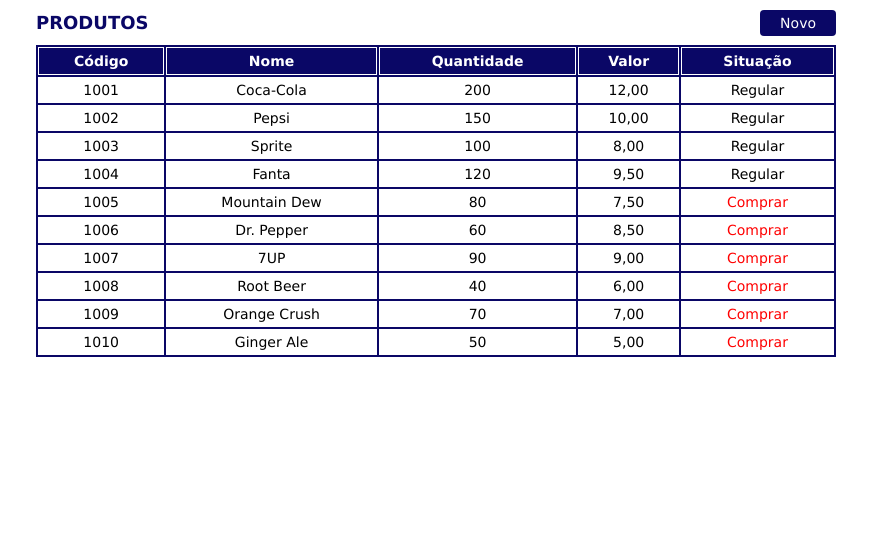
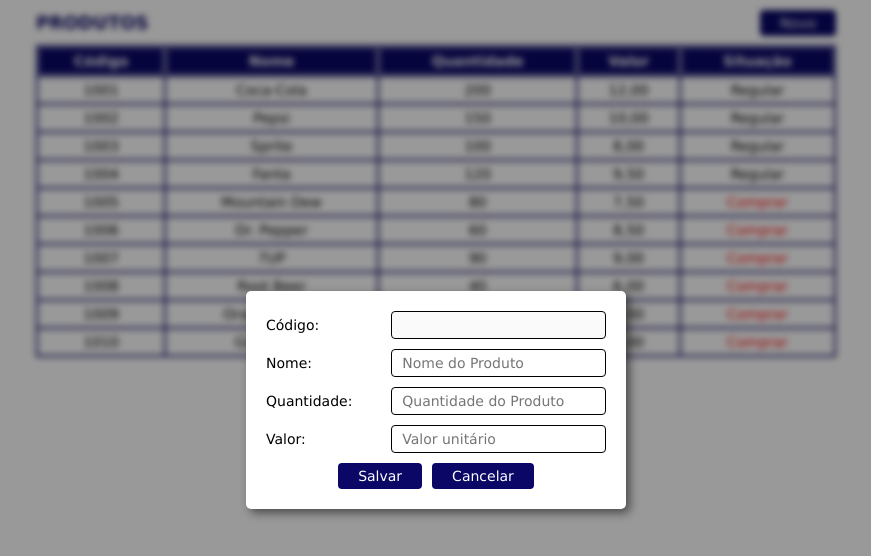
Before and after one commit to BrenoF013/ProdutosJS, a plain HTML site: page index.html in a window 1280 px wide. Both pictures are taken after a click on the button "Novo". Shown: the whole page, without its empty margins (204-1075 px from the left). Drawn offline with Linux system fonts and the light colour scheme.

Commit message:
recebimentos de valores e botões
adicionado:

-funcionalidade nos botões
-recebimento de valores

```diff
--- a/index.html
+++ b/index.html
@@ -26,8 +26,8 @@
 			<input type="number" id="txtValor" min="0" max="99999" step="0.01" placeholder="Valor unitário">
 		</div>
 		<div>
-			<button>Salvar</button>
-			<button>Cancelar</button>
+			<button class="salvarbtn">Salvar</button>
+			<button class="cancelarbtn">Cancelar</button>
 		</div>
 	</section>
 	<main>
--- a/js/script.js
+++ b/js/script.js
@@ -22,5 +22,44 @@
     const localSituacao = linhasProdutos[i].children[4];
 
     localSituacao.innerHTML = verificarSituacaoEstoque(localQuantidade.textContent)
+}
 
+/* remover o escondido,receber valor e cancelar */
+
+
+const botao = document.querySelector ('.btnNovo');
+botao.addEventListener('click',function(e)
+{
+    e.preventDefault()
+    const escondido = document.querySelector('.block');
+    const areaNovoproduto = document.querySelector('.areaNovoProduto');
+    areaNovoproduto.classList.remove ("escondido");
+    escondido.classList.remove("escondido");
+
+
+    const codigo = document.querySelector('#txtCodigo');
+    const nome = document.querySelector('#txtNome');
+    const quantidade = document.querySelector('#txtQtd');
+    const valor = document.querySelector('#txtValor');
+    const salvar = document.querySelector('.salvarbtn');
+    const cancelar = document.querySelector('.cancelarbtn');
+
+    salvar.addEventListener("click",function(e){
+        e.preventDefault()
+        console.log(nome.value, quantidade.value, valor.value);
+    });
+
+    cancelar.addEventListener('click',function(e)
+    {
+        e.preventDefault()
+        areaNovoproduto.classList.add("escondido");
+        escondido.classList.add("escondido");
+
+        codigo.value="";
+        nome.value="";
+        quantidade="";
+        valor="";
+    }
+    );
 }
+);
```
